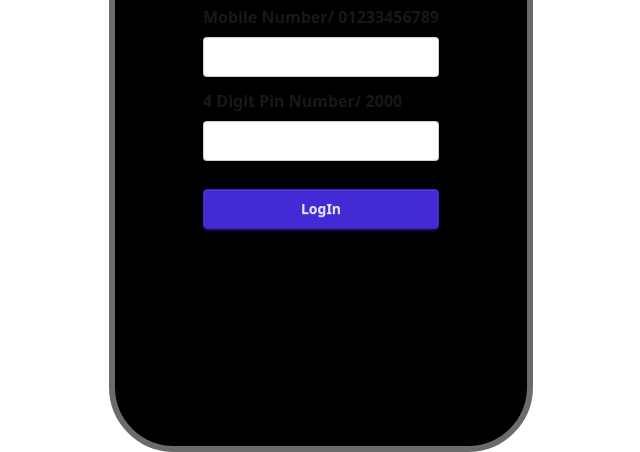
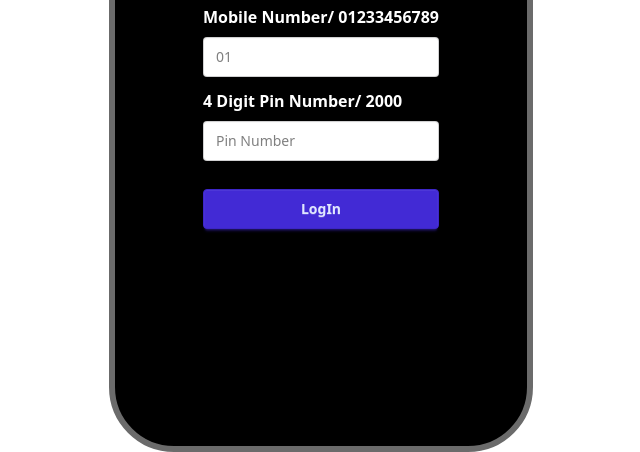
Before and after one commit to MD-Sabbir-Hosain-Rafi99/HW-JS-37.1, a plain HTML site: page rafiCash/rafiindex.html in a window 1280 px wide. Shown: the part 427-879 px from the top of the page, without its empty margins (306-946 px from the left). Drawn offline with Linux system fonts and the light colour scheme.

Commit message:
raficash update

```diff
--- a/rafiCash/rafiindex.html
+++ b/rafiCash/rafiindex.html
@@ -21,14 +21,14 @@
                 </a>
                 <!-- ================================= -->
                 <fieldset class="fieldset">
-                    <legend class="fieldset-legend font-bold text-base">Mobile Number/ 01233456789</legend>
-                    <input id="numberInput" type="number" class="input" placeholder="01" />
+                    <legend class="fieldset-legend font-bold text-base text-white">Mobile Number/ 01233456789</legend>
+                    <input id="numberInput" type="number" class="input text-black" placeholder="01" />
                 </fieldset>
                 <!-- ================================= -->
                 <!-- ================================= -->
                 <fieldset class="fieldset">
-                    <legend class="fieldset-legend font-bold text-base">4 Digit Pin Number/ 2000</legend>
-                    <input id="passwordInput" type="password" class="input" placeholder="Pin Number" />
+                    <legend class="fieldset-legend font-bold text-base text-white">4 Digit Pin Number/ 2000</legend>
+                    <input id="passwordInput" type="password" class="input text-black" placeholder="Pin Number" />
                 </fieldset>
                 <!-- ================================= -->
                 <br>
```
